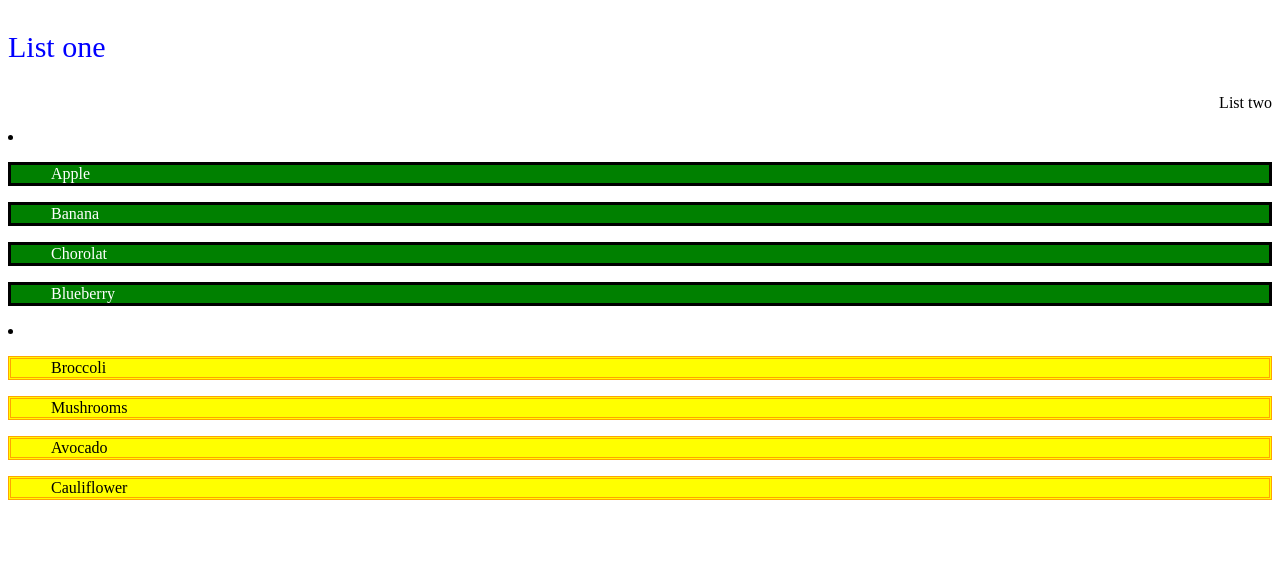
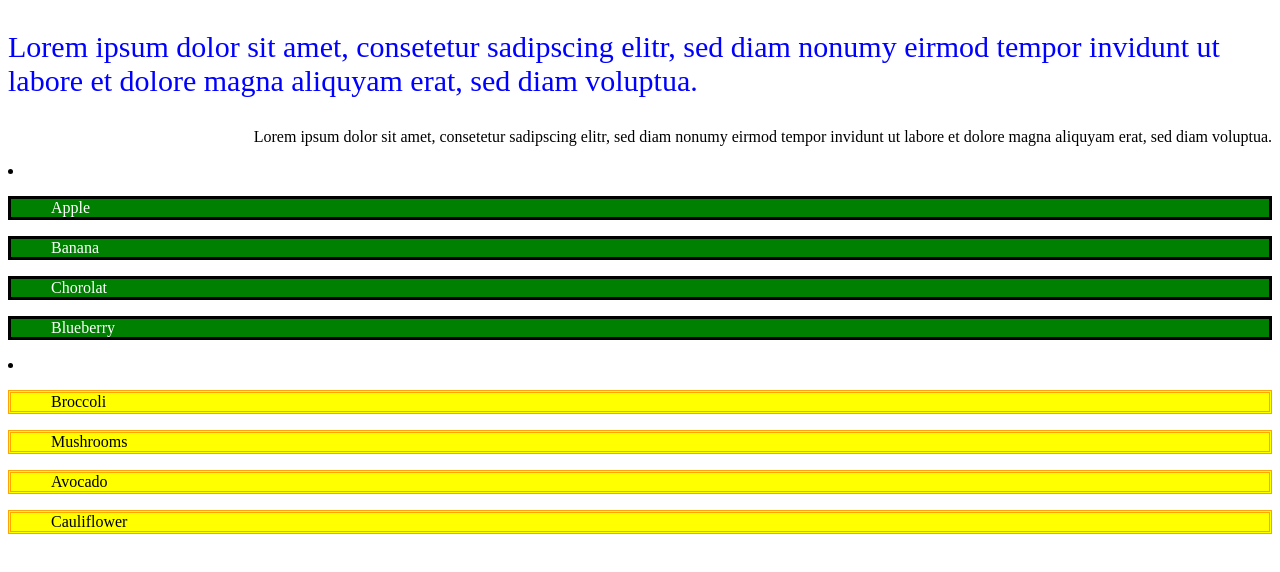
Before and after one commit to talizomer/talizomer.github.io, a plain HTML site: page index.html in a window 1280 px wide. Drawn offline with Linux system fonts and the light colour scheme; files that its build step writes are made by us from their sources.

Commit message:
Add files via upload

```diff
--- a/index.html
+++ b/index.html
@@ -2,17 +2,16 @@
 <html>
 <head>
 	<meta charset="utf-8">
-	<link rel="stylesheet" type="text/css" href="index.css">
+	<link rel="stylesheet" type="text/css" href="css/index.css">
 	<title></title>
 </head>
 <body>
 
 	<p class="first">
-		List one
-	</p>
+		Lorem ipsum dolor sit amet, consetetur sadipscing elitr, sed diam nonumy eirmod tempor invidunt ut labore et dolore magna aliquyam erat, sed diam voluptua.
 
 	<p>
-		List two
+		Lorem ipsum dolor sit amet, consetetur sadipscing elitr, sed diam nonumy eirmod tempor invidunt ut labore et dolore magna aliquyam erat, sed diam voluptua.
 	</p>
 
 <li>
```
